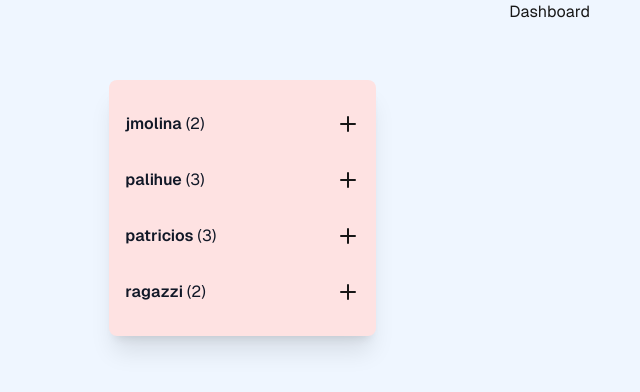
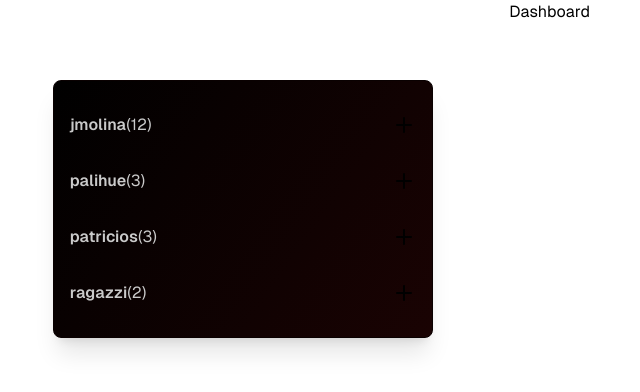
Before and after one commit to jonatanjmissora/ragazzi-calendario-nextjs, a Next.js app: page / in a window 1280 px wide. Shown: the top 392 px of the page, without its empty margins (24-664 px from the left). Built offline with nearby package versions, Linux system fonts and the light colour scheme.

Commit message:
ontinuando con menu

```diff
--- a/app/components/MenuAccordion/Menu.tsx
+++ b/app/components/MenuAccordion/Menu.tsx
@@ -4,7 +4,7 @@ import Rubro from "./Rubro"
 const RUBROS = {
   "ragazzi": ["luz", "gas"],
   "patricios": ["agua", "cable", "internet"],
-  "jmolina": ["sindicato", "cochera"],
+  "jmolina": ["sindicato", "cochera", "cochera", "cochera", "cochera", "cochera", "cochera", "cochera", "cochera", "cochera", "cochera", "cochera"],
   "palihue": ["visa", "contador", "rentas"]
 }
 
@@ -15,7 +15,7 @@ export default function Menu() {
   return (
     <section className="w-5/12 mt-20 flex flex-col items-center">
 
-      <div className="w-1/2 py-4 bg-red-100 rounded-lg shadow-xl">
+      <div className="min-w-[380px] py-4 primary-red rounded-lg shadow-xl">
         {rubros.map(rubro => <Rubro key={rubro} rubro={rubro} sectores={RUBROS[rubro]} />)}
       </div>
 
--- a/app/components/MenuAccordion/Rubro.tsx
+++ b/app/components/MenuAccordion/Rubro.tsx
@@ -4,12 +4,12 @@ import RubroForm from "./RubroForm"
 export default function Rubro({ rubro, sectores }: { rubro: string, sectores: string[] }) {
 
   const sortedSectores = Sorted(sectores)
-  const isEmptyClass = sectores.length === 0 ? "text-gray-500" : "text-gray-900"
+  const isEmptyClass = sectores.length === 0 ? "text-gray-500" : "text-my-white"
 
   return (
     <div className="p-4 gap-4 flex justify-between relative">
       <div className="" >
-        <span className={`font-semibold ${isEmptyClass}`}>{rubro} </span>
+        <span className={`font-semibold ${isEmptyClass}`}>{rubro}</span>
         <span
           className={isEmptyClass}
         >
--- a/app/components/MenuAccordion/RubroForm.tsx
+++ b/app/components/MenuAccordion/RubroForm.tsx
@@ -69,18 +69,33 @@ export default function RubroForm({ rubro, sectores }: { rubro: string, sectores
         showForm
         && (
 
-          <form onSubmit={handleSubmit} className="flex-1 flex justify-between absolute z-10 left-0 right-0 top-[95%] bg-white">
+          <form onSubmit={handleSubmit}
+            className="flex-1 flex justify-between absolute z-10 left-0 right-0 top-[95%] bg-my-white rounded-lg">
+
             <div onClick={() => setShowForm(prev => !prev)} className="absolute -inset-[100%]"></div>
 
             <SectoresList sectores={sectores} actualSector={actualSector} setActualSector={setActualSector} />
 
-            <div className="relative flex-1 flex flex-col gap-1 justify-end items-end p-2">
-              <div className="min-h-[290px] min-w-[220px] relative">
-                <input onClick={() => dateRef.current?.showPicker()} className="absolute top-[10%] left-[25%] w-[10ch] text-center bg-red-100 rounded-lg" ref={showDateRef} readOnly value={actualDate} />
-                <input className="w-0 absolute -top-[8%]" ref={dateRef} type="date" name="date" onChange={handleCalendarChange} />
+            <div className="relative flex-1 flex flex-col gap-1 justify-between items-center p-2">
+
+              <div className="min-h-[100px] min-w-[220px] relative">
+
+                <input name="date"
+                  className="absolute top-[20%] left-[10%] w-3/4 py-1 text-center primary-red rounded-lg"
+                  onClick={() => dateRef.current?.showPicker()} ref={showDateRef} readOnly value={actualDate} />
+
+                <input name="calendar"
+                   className="w-0 absolute -top-[23%] left-[1%]"
+                  ref={dateRef} type="date" onChange={handleCalendarChange} />
+
               </div>
-              <input className="border border-slate-500 rounded-lg text-center bg-red-100" type="number" name="monto" placeholder="monto" onFocus={(e) => e.currentTarget.select()} onChange={(e) => setActualMonto(Number(e.currentTarget.value))} value={actualMonto} />
-              <button type="submit" className={`border border-slate-600 p-4 py-2 rounded-lg ${isLoading && "opacity-50"}`} disabled={isLoading}>{isLoading ? "Cargando" : "Agregar"}</button>
+
+              <input name="monto"
+                className="primary-red rounded-lg text-center w-3/4 py-1"
+                type="number" placeholder="monto" onFocus={(e) => e.currentTarget.select()} onChange={(e) => setActualMonto(Number(e.currentTarget.value))} value={actualMonto} required/>
+
+              <button type="submit" className={`mt-[90px] mb-2 self-end primary-red p-4 py-2 rounded-lg ${isLoading && "opacity-50"}`} disabled={isLoading}>{isLoading ? "Cargando" : "Agregar"}</button>
+
             </div>
 
           </form>
@@ -106,7 +121,7 @@ export function SectoresList({ sectores, actualSector, setActualSector }: { sect
       {sectores.map(sector =>
 
         <span
-          className={`mx-1 px-1 rounded-lg border border-transparent hover:border hover:border-slate-400 ${actualSector === sector ? "bg-red-100 text-black" : "text-slate-400"}`}
+          className={`text-center mx-1 px-1 rounded-lg border border-transparent hover:border hover:border-slate-600 ${actualSector === sector ? "primary-red" : "text-slate-600"}`}
           key={sector}
           onClick={() => handleClick(sector)}
         >
--- a/app/globals.css
+++ b/app/globals.css
@@ -4,26 +4,33 @@
 
 :root {
   --background: #ffffff;
-  --foreground: #171717;
+  --foreground: #222;
 }
 
 @media (prefers-color-scheme: dark) {
   :root {
-    --background: #0a0a0a;
-    --foreground: #ededed;
+    --background: linear-gradient(125deg, rgb(44, 14, 14), rgb(15, 1, 1));
+    --white: #cacaca;
+    --red: linear-gradient(125deg, rgb(113, 102, 212), rgb(58, 11, 11));
   }
 }
 
 body {
-  color: var(--foreground);
+  color: var(--white);
   background: var(--background);
   font-family: Arial, Helvetica, sans-serif;
+  overflow: hidden;
 }
 
 @layer utilities {
   .text-balance {
     text-wrap: balance;
   }
+}
+
+.primary-red {
+  background: linear-gradient(125deg, rgb(0, 0, 0), rgb(26, 3, 3));
+  border: 1px solid rgb(10, 1, 1)
 }
 
 .form {
--- a/app/page.tsx
+++ b/app/page.tsx
@@ -3,7 +3,7 @@ import Menu from "./components/MenuAccordion/Menu"
 
 export default function Home() {
   return (
-    <div className="flex bg-blue-50 min-h-screen font-[family-name:var(--font-geist-sans)]">
+    <div className="flex min-h-screen font-[family-name:var(--font-geist-sans)]">
       <Menu />
       <Dashboard />
     </div>
--- a/tailwind.config.ts
+++ b/tailwind.config.ts
@@ -10,7 +10,8 @@ const config: Config = {
     extend: {
       colors: {
         background: "var(--background)",
-        foreground: "var(--foreground)",
+        "my-red": "bg-gradient-to-br from-slate-200 to-indigo-600",
+        "my-white": "#cacaca"
       },
     },
   },
```
Also changed, not shown: 1 other file (tests, documents, lock files or other folders).
